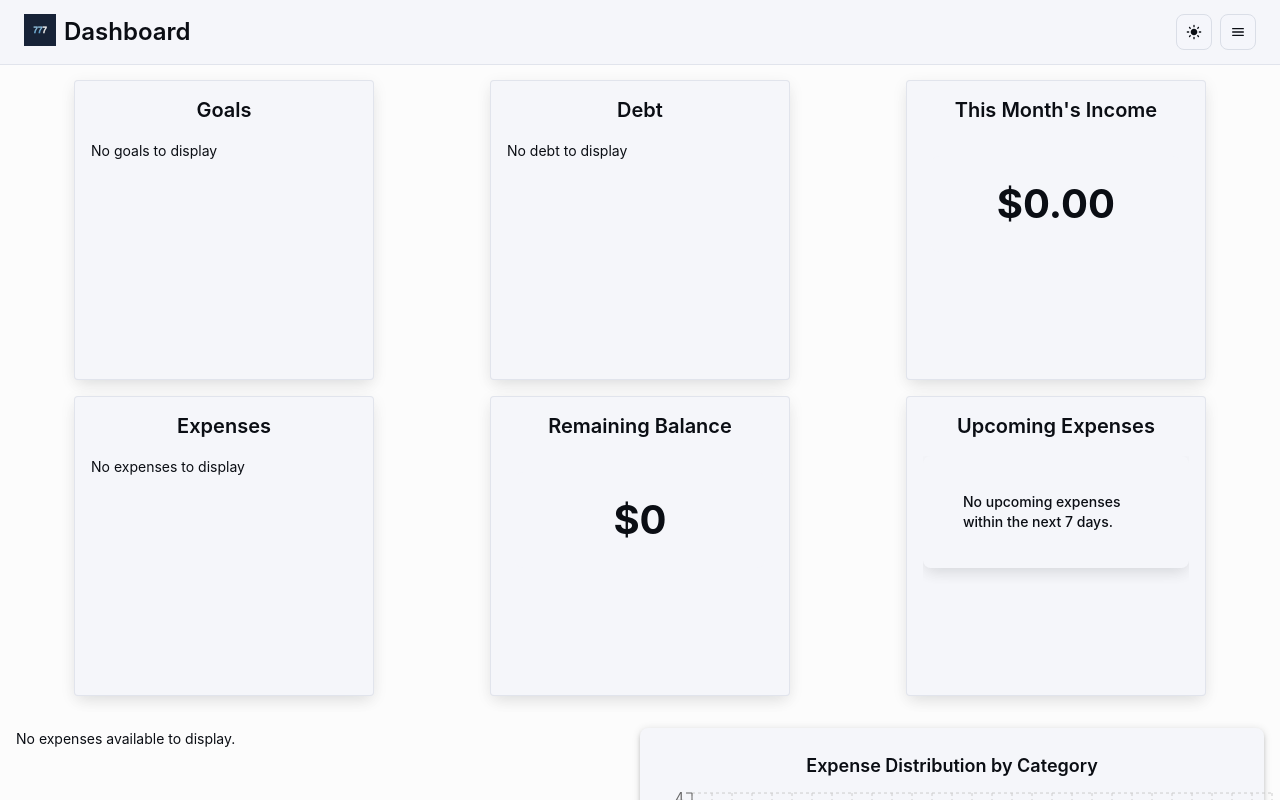
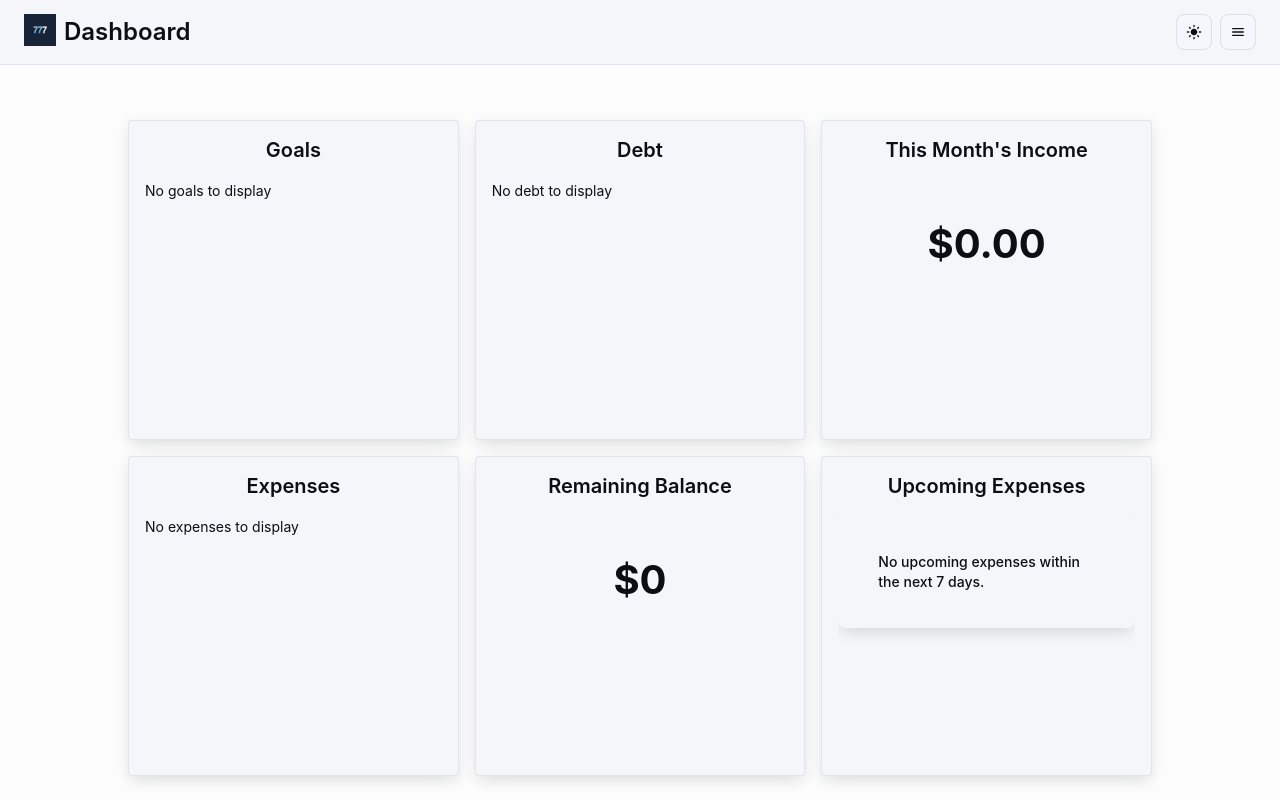
Before and after one commit to ElijahHawthorne/COP4331_LargeProject, a React (Vite) app in the folder frontend/: page /dashboard in a window 1280 px wide. Built offline with nearby package versions, Linux system fonts and the light colour scheme.

Commit message:
Format card changes

```diff
--- a/frontend/src/components/ExpandableCard.tsx
+++ b/frontend/src/components/ExpandableCard.tsx
@@ -44,8 +44,8 @@ const ExpandableCard: React.FC<ExpandableCardProps> = ({
     transform: isActive
       ? "translate(-50%, -50%) scale(1.5)"
       : "scale(1)",
-    height: isActive ? "500px" : "300px",
-    width: isActive ? "500px" : "300px",
+    width: isActive ? "45vw" : "35vw",
+    height: isActive ? "55vh" : "40vh",
     zIndex: isActive ? 9999 : 1,
     overflowY: isActive ? "hidden" : "auto",
     display: "flex",
--- a/frontend/src/dashboard/components/MainGrid.tsx
+++ b/frontend/src/dashboard/components/MainGrid.tsx
@@ -187,15 +187,16 @@ export default function MainGrid() {
         justifyContent: 'center',  // Horizontally center the cards
         gap: 2,  // Space between the cards
         alignItems: 'flex-start',
-        padding: 2,  // Adjust the padding as needed
+        padding: 15,  // Adjust the padding as needed
+        paddingTop: 30,  // Remove top padding to align with the top of the page
       }}
     >
       {/* Goal Card */}
       <Box
-        sx={{
+        sx={{ position: 'relative',
           width: 'calc(33.33% - 16px)',
-          justifyContent:"center" ,
-          display:'flex'// Make sure the card takes up 1/3 of the available width
+          justifyContent: "center",
+          display: 'flex'// Make sure the card takes up 1/3 of the available width
         }}
       >
         <ExpandableCard
@@ -211,9 +212,9 @@ export default function MainGrid() {
 
       {/* Debt Card */}
       <Box
-        sx={{
-          width: 'calc(33.33% - 16px)',justifyContent:"center" ,
-          display:'flex'
+        sx={{position: 'relative',
+          width: 'calc(33.33% - 16px)', justifyContent: "center",
+          display: 'flex'
         }}
       >
         <ExpandableCard
@@ -229,9 +230,9 @@ export default function MainGrid() {
 
       {/* Income Card */}
       <Box
-        sx={{
-          width: 'calc(33.33% - 16px)',justifyContent:"center" ,
-          display:'flex'
+        sx={{position: 'relative',
+          width: 'calc(33.33% - 16px)', justifyContent: "center",
+          display: 'flex'
         }}
       >
         <ExpandableCard
@@ -239,7 +240,7 @@ export default function MainGrid() {
           index={2}
           onClick={() => handleCardClick(2)}
           isActive={activeCard === 2}
-          componentCollapsed={<ViewIncome income = {curUserData.income}/>}
+          componentCollapsed={<ViewIncome income={curUserData.income} />}
           componentExpanded={<AddIncome userId={sessionId} onIncomeAdded={fetchUserData} />}
           cardRef={(el) => (cardRefs.current[2] = el)}
         />
@@ -247,11 +248,11 @@ export default function MainGrid() {
 
       {/* Expense Card */}
       <Box
-        sx={{
+        sx={{position: 'relative',
           zIndex: 2,
           width: 'calc(33.33% - 16px)',
-          justifyContent:"center" ,
-          display:'flex'
+          justifyContent: "center",
+          display: 'flex'
         }}
       >
         <ExpandableCard
@@ -272,9 +273,9 @@ export default function MainGrid() {
       </Box>
 
       <Box
-        sx={{
-          width: 'calc(33.33% - 16px)', justifyContent:"center" ,
-          display:'flex' // Maintain the same width as other cards
+        sx={{position: 'relative',
+          width: 'calc(33.33% - 16px)', justifyContent: "center",
+          display: 'flex' // Maintain the same width as other cards
         }}
       >
 
@@ -283,26 +284,26 @@ export default function MainGrid() {
           index={4}
           onClick={() => null}
           isActive={activeCard === 4}
-          componentCollapsed={<BalanceCard expenses={curUserData.expenses} income={curUserData.income}/>}
+          componentCollapsed={<BalanceCard expenses={curUserData.expenses} income={curUserData.income} />}
           componentExpanded={null}
           cardRef={(el) => (cardRefs.current[4] = el)}
         />
       </Box>
 
       <Box
-        sx={{
-          width: 'calc(33.33% - 16px)', justifyContent:"center" ,
-          display:'flex' // Maintain the same width as other cards
+        sx={{position: 'relative',
+          width: 'calc(33.33% - 16px)', justifyContent: "center",
+          display: 'flex' // Maintain the same width as other cards
         }}
       >
         <ExpandableCard
           title="Upcoming Expenses"
-          index={4}
+          index={5}
           onClick={() => null}
-          isActive={activeCard === 4}
-          componentCollapsed={<UpcomingExpensesCard expenses={curUserData.expenses}/>}
+          isActive={activeCard === 5}
+          componentCollapsed={<UpcomingExpensesCard expenses={curUserData.expenses} />}
           componentExpanded={null}
-          cardRef={(el) => (cardRefs.current[4] = el)}
+          cardRef={(el) => (cardRefs.current[5] = el)}
         />
       </Box>
       <Box
```
Also changed, not shown: 1 other file (tests, documents, lock files or other folders). Lines whose indentation alone changed are shown as unchanged.
